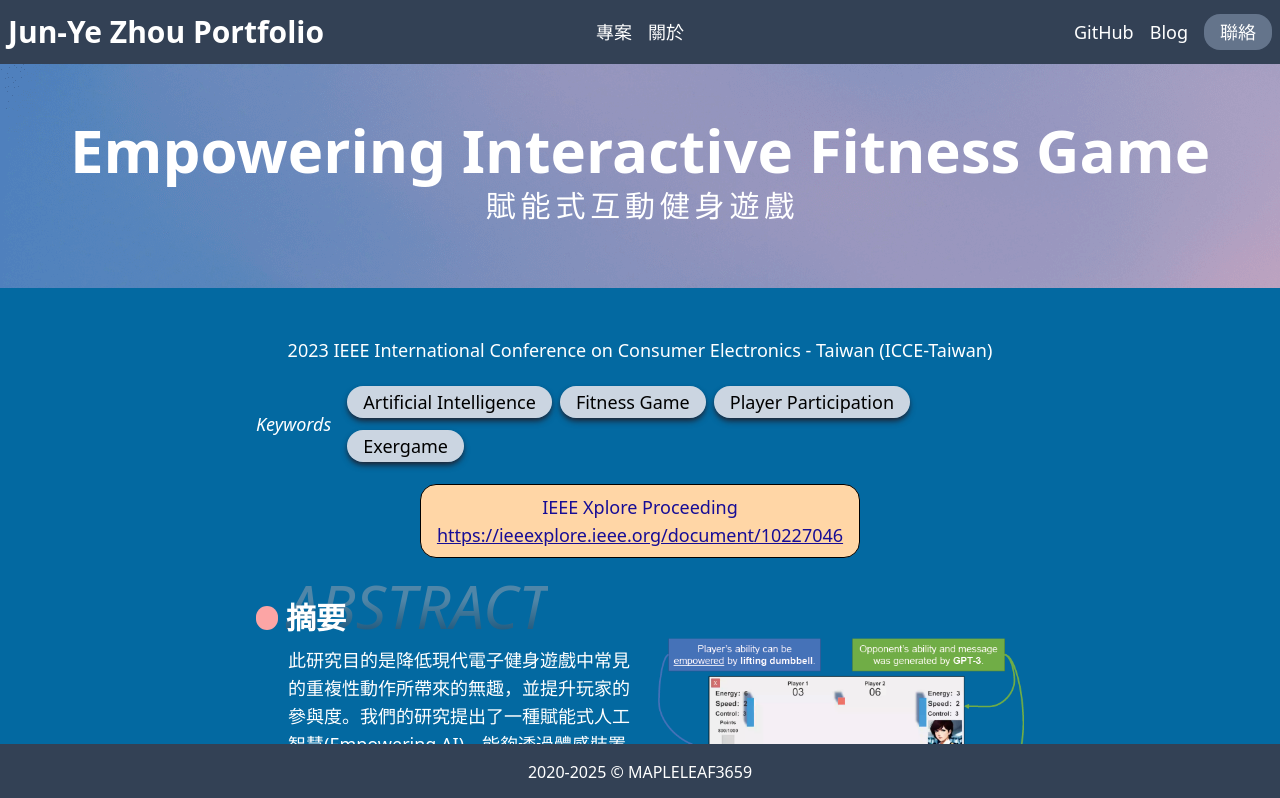
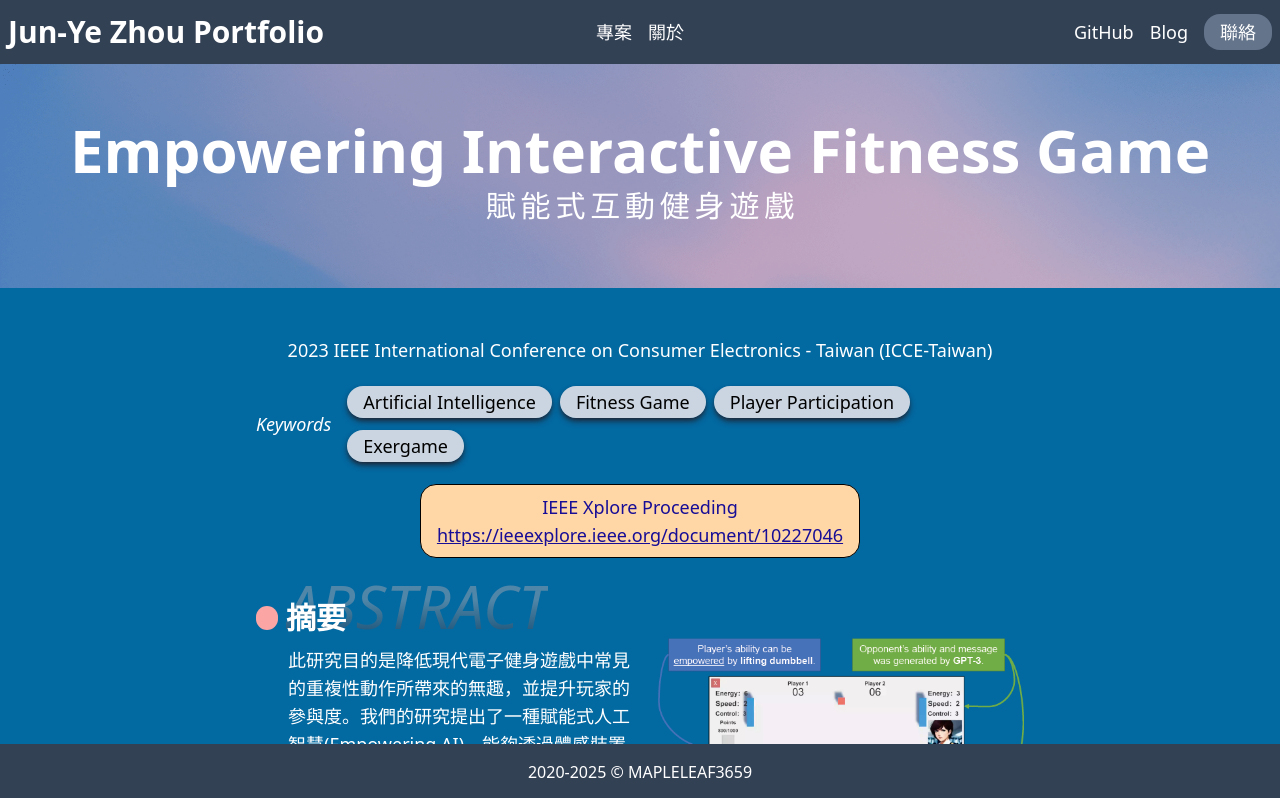
Before and after one commit to MAPLELEAF3659/portfolio, a Nuxt app: page /projects/empowering_interactive_fitness_game in a window 1280 px wide. Shown: the top 798 px of the page. Built offline with nearby package versions, Linux system fonts and the light colour scheme.

Commit message:
Fix sub header bg not in full weight

```diff
--- a/components/sectSubHeader.vue
+++ b/components/sectSubHeader.vue
@@ -1,5 +1,5 @@
 <template>
-    <section class="main py-8 sm:py-16 bg-[url(/public/images/index_bg.png)]">
+    <section class="main py-8 sm:py-16 bg-[url(/public/images/index_bg.png)] bg-cover">
         <h1 class="text-main-sm text-center">{{ title }}</h1>
         <h2 class="text-main-sub text-with-space-sm mt-2">{{ titleAlt }}</h2>
     </section>
```
